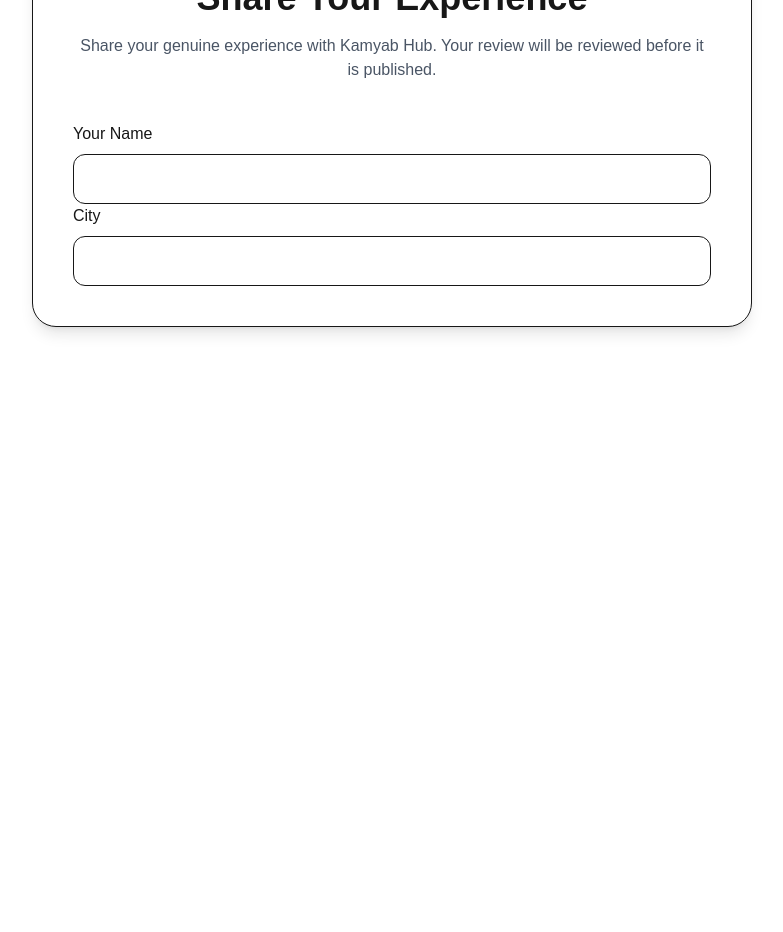
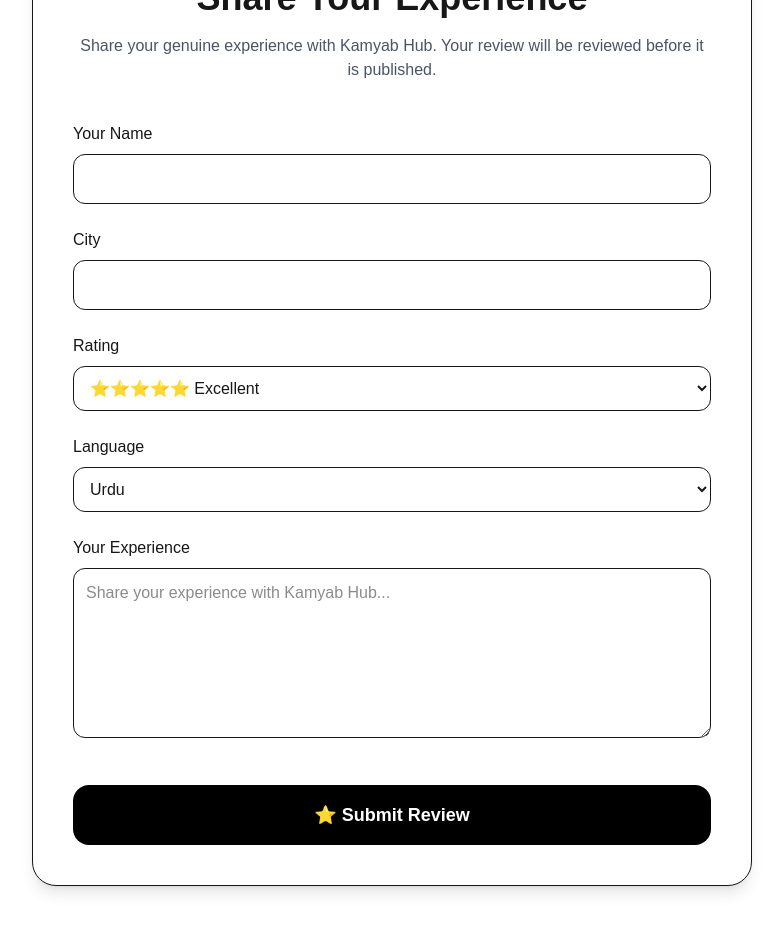
Before and after one commit to invite1earn2/kamyab-hub, a Next.js app: page /add-review in a window 1280 px wide. Shown: the part 300-1232 px from the top of the page, without its empty margins (248-1031 px from the left). Before the commit the page ends 800 px from the top, so only its background shows below. Built offline with nearby package versions, Linux system fonts and the light colour scheme; no server answers.

Commit message:
Build review submission form with Supabase integration

```diff
--- a/src/app/add-review/page.js
+++ b/src/app/add-review/page.js
@@ -1,8 +1,9 @@
 "use client";
 
 import { useState } from "react";
+import supabase from "../../lib/supabase";
 
-export default function AddReview(){
+export default function AddReview() {
 
 const [review,setReview]=useState({
 
@@ -13,6 +14,48 @@ language:"urdu",
 review:""
 
 });
+
+async function submitReview(){
+
+const { error } =
+await supabase
+.from("community_reviews")
+.insert({
+
+name:review.name,
+city:review.city,
+review:review.review,
+rating:review.rating,
+language:review.language,
+status:"pending",
+featured:false,
+display_order:999
+
+});
+
+if(error){
+
+alert("Failed to submit review.");
+
+console.log(error);
+
+return;
+
+}
+
+alert("Thank you! Your review has been submitted for approval.");
+
+setReview({
+
+name:"",
+city:"",
+rating:5,
+language:"urdu",
+review:""
+
+});
+
+}
 
 return(
 
@@ -43,7 +86,7 @@ Your review will be reviewed before it is published.
 
 </div>
 
-<div className="mt-10 space-y-6"></div>
+<div className="mt-10 space-y-6">
 
 <div>
 
@@ -87,6 +130,108 @@ className="w-full border rounded-xl p-3"
 
 </div>
 
+<div>
+
+<label className="block mb-2 font-medium">
+
+Rating
+
+</label>
+
+<select
+value={review.rating}
+onChange={(e)=>
+setReview({
+...review,
+rating:Number(e.target.value)
+})
+}
+className="w-full border rounded-xl p-3"
+>
+
+<option value={5}>⭐⭐⭐⭐⭐ Excellent</option>
+<option value={4}>⭐⭐⭐⭐ Very Good</option>
+<option value={3}>⭐⭐⭐ Good</option>
+<option value={2}>⭐⭐ Fair</option>
+<option value={1}>⭐ Poor</option>
+
+</select>
+
+</div>
+
+<div>
+
+<label className="block mb-2 font-medium">
+
+Language
+
+</label>
+
+<select
+value={review.language}
+onChange={(e)=>
+setReview({
+...review,
+language:e.target.value
+})
+}
+className="w-full border rounded-xl p-3"
+>
+
+<option value="urdu">
+
+Urdu
+
+</option>
+
+<option value="english">
+
+English
+
+</option>
+
+</select>
+
+</div>
+
+<div>
+
+<label className="block mb-2 font-medium">
+
+Your Experience
+
+</label>
+
+<textarea
+rows={6}
+value={review.review}
+onChange={(e)=>
+setReview({
+...review,
+review:e.target.value
+})
+}
+placeholder="Share your experience with Kamyab Hub..."
+className="w-full border rounded-xl p-3"
+/>
+
+</div>
+
+<div className="pt-4">
+
+<button
+onClick={submitReview}
+className="w-full rounded-2xl bg-black py-4 text-lg font-bold text-white hover:bg-gray-800 transition"
+>
+
+⭐ Submit Review
+
+</button>
+
+</div>
+
+</div>
+
 </div>
 
 </main>
```
